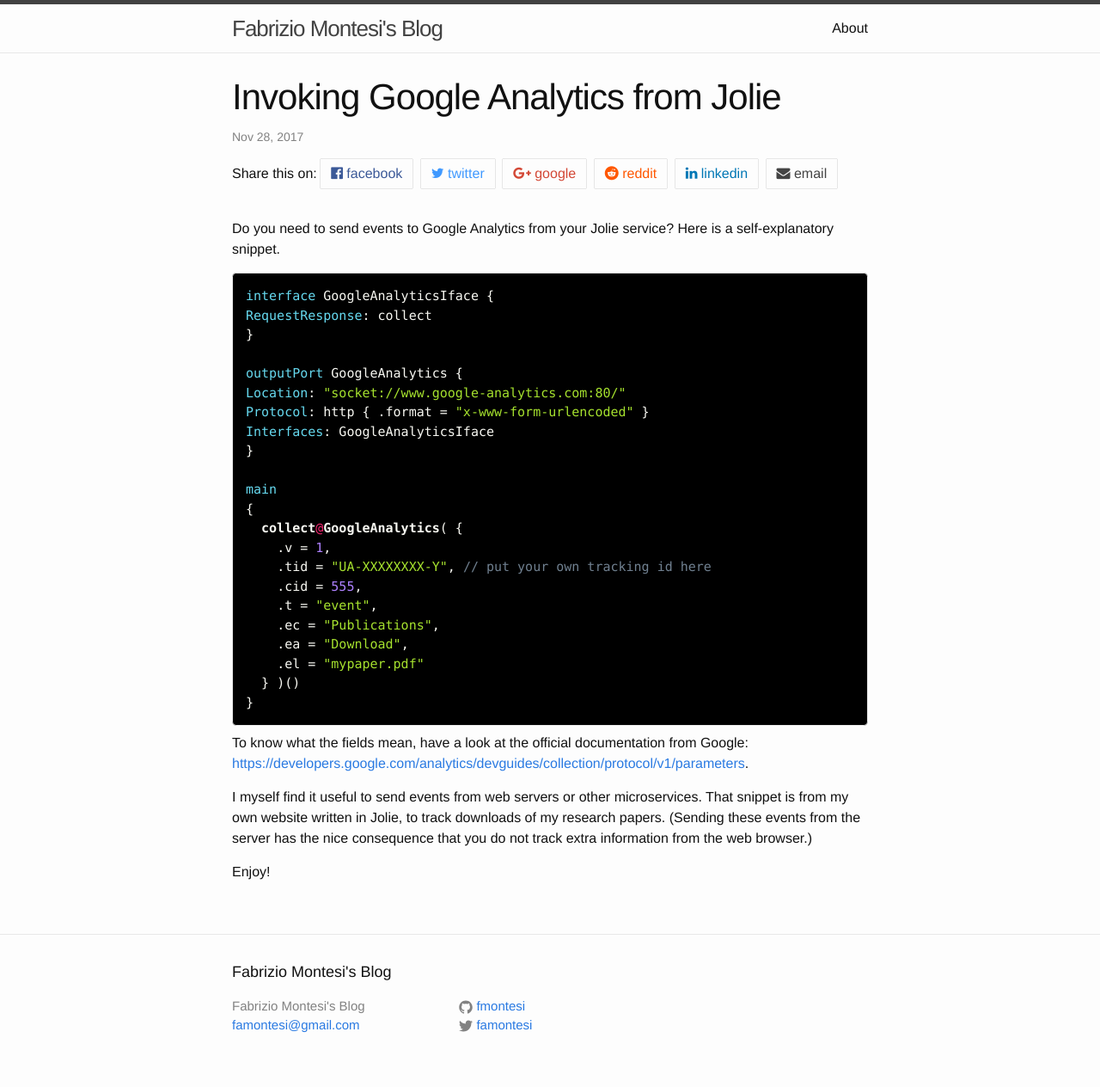
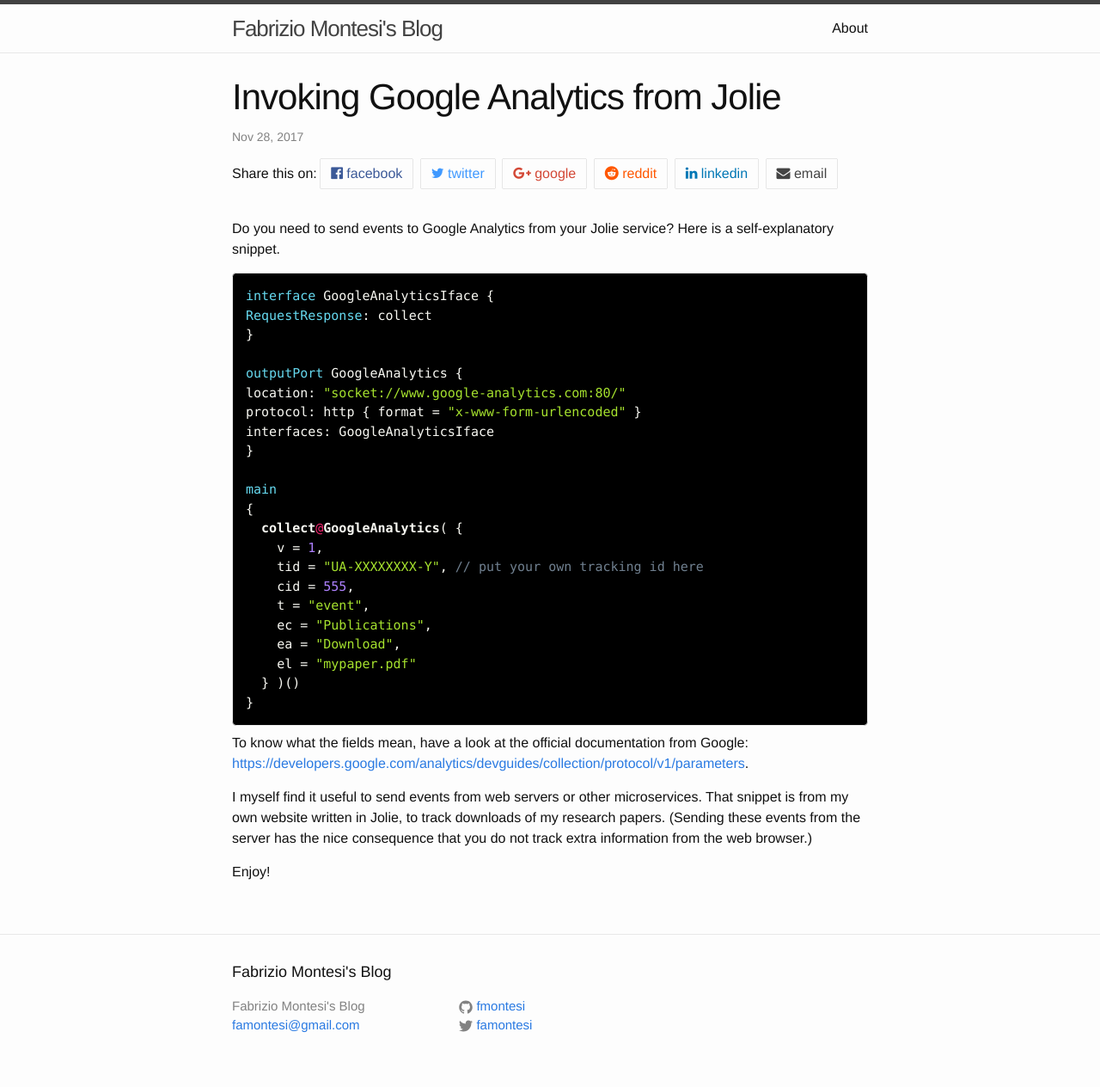
Before and after one commit to fmontesi/fmontesi.github.io, a Jekyll site: the page built from _posts/2017-11-28-jolie-google-analytics.md, in a window 1280 px wide. Shown: the whole page at 86% size. Built offline with Jekyll 4.4.1, drawn with Linux system fonts in a browser that asks for light colours.

Commit message:
Google analytics update

````diff
--- a/_posts/2017-11-28-jolie-google-analytics.md
+++ b/_posts/2017-11-28-jolie-google-analytics.md
@@ -10,30 +10,30 @@ tags:
 Do you need to send events to Google Analytics from your Jolie service?
 Here is a self-explanatory snippet.
 
-<pre>
-<code class="language-jolie">interface GoogleAnalyticsIface {
+```jolie
+interface GoogleAnalyticsIface {
 RequestResponse: collect
 }
 
 outputPort GoogleAnalytics {
-Location: "socket://www.google-analytics.com:80/"
-Protocol: http { .format = "x-www-form-urlencoded" }
-Interfaces: GoogleAnalyticsIface
+location: "socket://www.google-analytics.com:80/"
+protocol: http { format = "x-www-form-urlencoded" }
+interfaces: GoogleAnalyticsIface
 }
 
 main
 {
 	collect@GoogleAnalytics( {
-    .v = 1,
-    .tid = "UA-XXXXXXXX-Y", // put your own tracking id here
-    .cid = 555,
-    .t = "event",
-    .ec = "Publications",
-    .ea = "Download",
-    .el = "mypaper.pdf"
+		v = 1,
+		tid = "UA-XXXXXXXX-Y", // put your own tracking id here
+		cid = 555,
+		t = "event",
+		ec = "Publications",
+		ea = "Download",
+		el = "mypaper.pdf"
   } )()
 }
-</code></pre>
+```
 
 To know what the fields mean, have a look at the official documentation from Google: [https://developers.google.com/analytics/devguides/collection/protocol/v1/parameters](https://developers.google.com/analytics/devguides/collection/protocol/v1/parameters).
 
````
